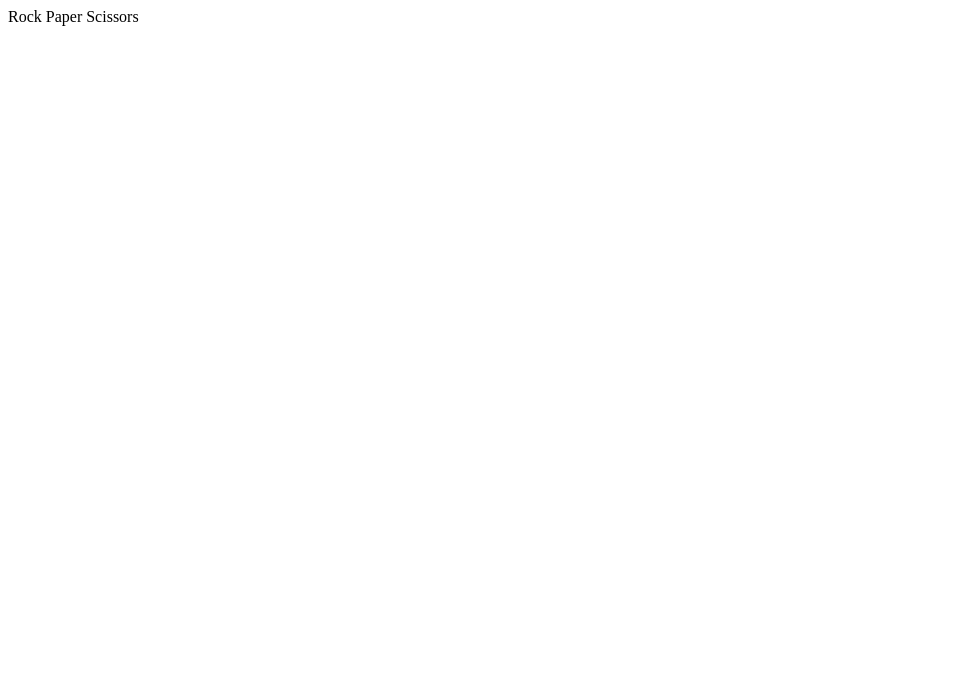
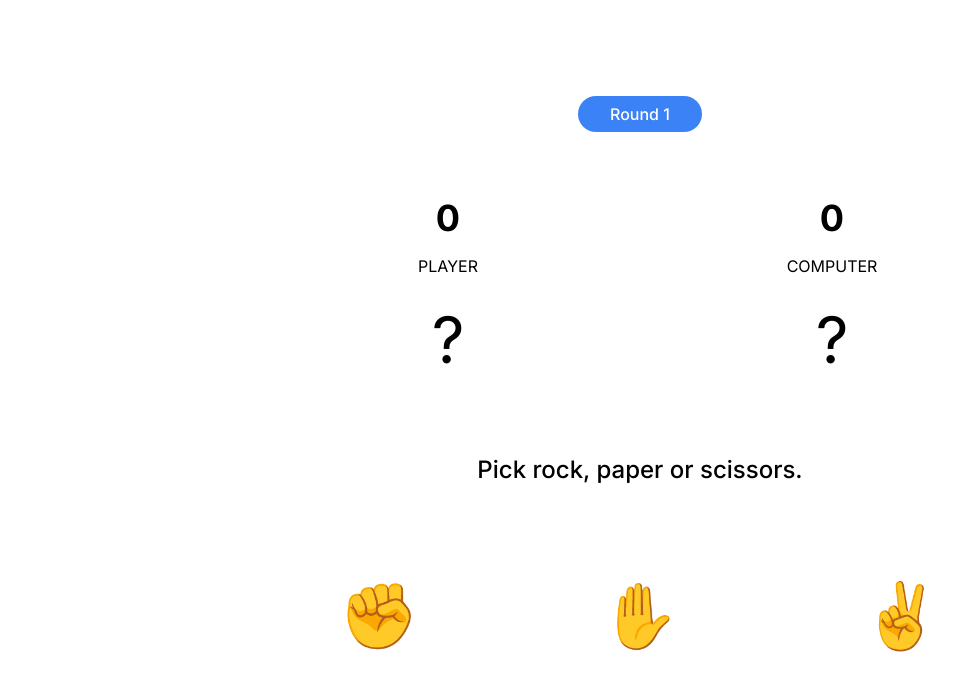
Before and after one commit to jonathan6242/rock-paper-scissors, a plain HTML site: page index.html in a window 1280 px wide. Shown: the whole page, without its empty margins (0-979 px from the left). Drawn offline with Linux system fonts and the light colour scheme.

Commit message:
added ui

```diff
--- a/index.html
+++ b/index.html
@@ -1,13 +1,51 @@
 <!DOCTYPE html>
 <html lang="en">
   <head>
-  <meta charset="UTF-8">
-  <meta name="viewport" content="width=device-width, initial-scale=1.0">
+    <meta charset="UTF-8" />
+    <meta name="viewport" content="width=device-width, initial-scale=1.0" />
     <title>Document</title>
-  <link rel="stylesheet" href="styles.css">
+    <link rel="stylesheet" href="styles.css" />
     <script src="script.js" defer></script>
+    <script
+      src="https://kit.fontawesome.com/a0c5c115e8.js"
+      crossorigin="anonymous"
+    ></script>
   </head>
   <body>
-  Rock Paper Scissors
+    <div class="container">
+      <div class="scoreboard">
+        <div class="rounds">
+          Round
+          <span id="currentRound">1</span>
+        </div>
+        <div class="scores">
+          <div class="score">
+            <div id="playerScore" class="score__count">0</div>
+            <div class="score__label">Player</div>
+            <div id="playerChoice" class="score__choice">?</div>
+          </div>
+          <div class="score">
+            <div id="computerScore" class="score__count">0</div>
+            <div class="score__label">Computer</div>
+            <div id="computerChoice" class="score__choice">?</div>
+          </div>
+        </div>
+      </div>
+      <div id="message" class="message">Pick rock, paper or scissors.</div>
+      <button id="restart" class="restart" onclick="restartGame()">
+        Restart game
+      </button>
+      <div class="choices">
+        <div class="choice__container">
+          <button onclick="playRound('rock', getComputerChoice())" class="choice">✊</button>
+        </div>
+        <div class="choice__container">
+          <button onclick="playRound('paper', getComputerChoice())" class="choice">✋</button>
+        </div>
+        <div class="choice__container">
+          <button onclick="playRound('scissors', getComputerChoice())" class="choice">✌️</button>
+        </div>
+      </div>
+    </div>
   </body>
 </html>
--- a/script.js
+++ b/script.js
@@ -1,3 +1,105 @@
-console.log(
-  'Hello world'
-)
+const playerChoiceRef = document.getElementById('playerChoice')
+const computerChoiceRef = document.getElementById('computerChoice')
+const playerScoreRef = document.getElementById('playerScore')
+const computerScoreRef = document.getElementById('computerScore')
+const currentRoundRef = document.getElementById('currentRound')
+const message = document.getElementById('message');
+const buttons = document.querySelectorAll('.choice');
+const restart = document.getElementById('restart');
+
+let playerScore = 0;
+let computerScore = 0;
+let round = 1;
+
+function getComputerChoice() {
+  const num = Math.floor(Math.random() * 3);
+  switch(num) {
+    case 0:
+      return "rock";
+    case 1:
+      return "paper";
+    case 2:
+      return "scissors";
+  }
+}
+
+function playRound(playerSelection, computerSelection) {
+  const choices = ["rock", "paper", "scissors"];
+  const playerSelectionIndex = choices.indexOf(playerSelection.toLowerCase());
+  const computerSelectionIndex = choices.indexOf(computerSelection.toLowerCase());
+
+  // Player wins
+  if(playerSelectionIndex === (computerSelectionIndex + 1) % 3) {
+    playerScore++;
+    message.innerHTML = `You win! ${capitalize(playerSelection)} beats ${capitalize(computerSelection)}.`
+  }
+  // Computer wins
+  else if(computerSelectionIndex === (playerSelectionIndex + 1) % 3) {
+    computerScore++;
+    message.innerHTML = `You lose! ${capitalize(computerSelection)} beats ${capitalize(playerSelection)}.`
+  }
+  // Draw
+  else {
+    message.innerHTML = `Draw. You both chose ${playerSelection}.`
+  }
+
+  // Update DOM
+  round++;
+  updateUI();
+  playerChoiceRef.innerHTML = stringToEmoji(playerSelection);
+  computerChoiceRef.innerHTML = stringToEmoji(computerSelection);
+
+  // Check if game is over
+  if(playerScore === 5) {
+    message.innerHTML = `You won the game! GG`
+    disableButtons();
+    restart.classList.add('visible');
+
+  } else if(computerScore === 5) {
+    message.innerHTML = `You lost the game! Skill issue`
+    disableButtons();
+    restart.classList.add('visible');
+  }
+}
+
+function restartGame() {
+  playerScore = 0;
+  computerScore = 0;
+  round = 1;
+  updateUI();
+  buttons.forEach((button) => {
+    button.disabled = false;
+  })
+  playerChoiceRef.innerHTML = '?'
+  computerChoiceRef.innerHTML = '?'
+  restart.classList.remove('visible');
+  message.innerHTML = 'Pick rock, paper or scissors.'
+}
+
+function disableButtons() {
+  buttons.forEach((button) => {
+    button.disabled = true;
+  })
+}
+
+function updateUI() {
+  playerScoreRef.innerHTML = playerScore;
+  computerScoreRef.innerHTML = computerScore;
+  currentRoundRef.innerHTML = round;
+}
+
+function stringToEmoji(string) {
+  switch(string) {
+    case "rock":
+      return '✊'
+    case "paper":
+      return '✋'
+    case "scissors":
+      return '✌️'
+  }
+}
+
+
+function capitalize(string) {
+  return string.charAt(0).toUpperCase() + string.slice(1).toLowerCase();
+}
--- a/styles.css
+++ b/styles.css
@@ -0,0 +1,134 @@
+@import url('https://fonts.googleapis.com/css2?family=Inter:wght@400;500;600;700&display=swap');
+
+* {
+  margin: 0;
+  padding: 0;
+  box-sizing: border-box;
+  font-family: 'Inter', sans-serif;
+}
+
+body {
+  min-height: 100vh;
+  display: flex;
+}
+
+.container {
+  width: 100%;
+  max-width: 768px;
+  padding: 0 24px;
+  margin: 0 auto;
+  display: flex;
+  flex-direction: column;
+  padding: 96px 0;
+}
+
+button {
+  border: none;
+  background: none;
+  cursor: pointer;
+}
+
+/* Scoreboard */
+
+.scoreboard {
+  display: flex;
+  flex-direction: column;
+  text-align: center;
+}
+
+.scores {
+  display: flex;
+  margin: 64px 0;
+}
+
+.score {
+  flex: 1;
+}
+
+.score__count {
+  font-size: 36px;
+  font-weight: bold;
+  margin-bottom: 16px;
+}
+
+.score__label {
+  text-transform: uppercase;
+  margin-bottom: 16px;
+}
+
+.score__choice {
+  font-size: 64px;
+  line-height: 1.5;
+}
+
+.rounds {
+  background-color: #3b82f6;
+  color: #fff;
+  align-self: center;
+  padding: 8px 32px;
+  border-radius: 999px;
+  font-weight: 500;
+}
+
+/* Message */
+
+.message {
+  font-size: 24px;
+  line-height: 1.5;
+  text-align: center;
+  font-weight: 500;
+}
+
+/* Choices */
+
+.choices {
+  display: grid;
+  justify-content: space-between;
+  grid-template-columns: repeat(3, minmax(0, 1fr));
+  gap: 16px;
+  padding: 24px 0;
+  margin-top: 64px;
+}
+
+.choice__container {
+  width: 100%;
+  display: flex;
+  justify-content: center;
+  align-items: center;
+}
+
+.choice {
+  font-size: 64px;
+  transition: all 300ms ease;
+}
+
+.choice:disabled {
+  opacity: 0.8;
+  cursor: default;
+}
+
+.choice:hover {
+  transform: scale(1.1);
+}
+
+.choice:disabled:hover {
+  transform: scale(1);
+}
+
+/* Restart */
+
+.restart {
+  background-color: #3b82f6;
+  color: #fff;
+  font-size: 16px;
+  padding: 12px 24px;
+  align-self: center;
+  font-weight: 500;
+  margin-top: 24px;
+  border-radius: 8px;
+  display: none;
+}
+
+.restart.visible {
+  display: block;
+}
```
Lines whose indentation alone changed are shown as unchanged.
